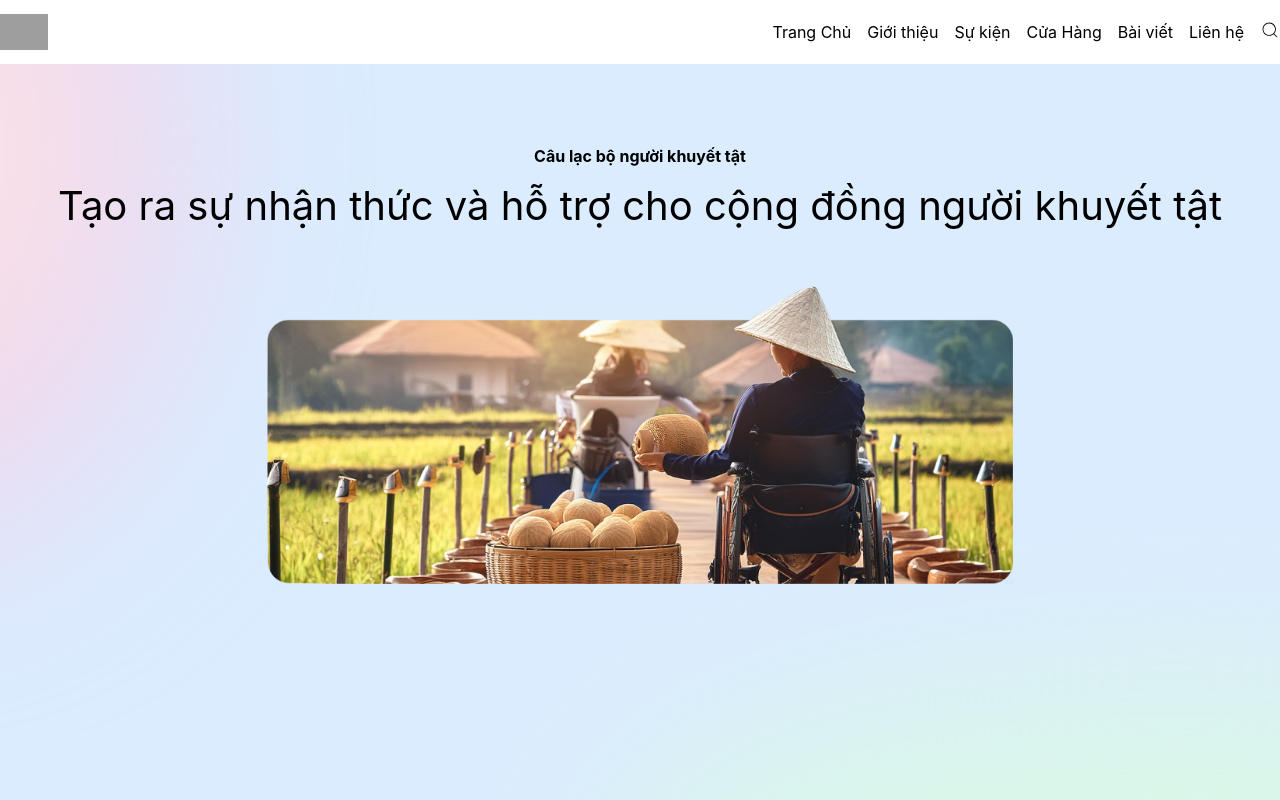
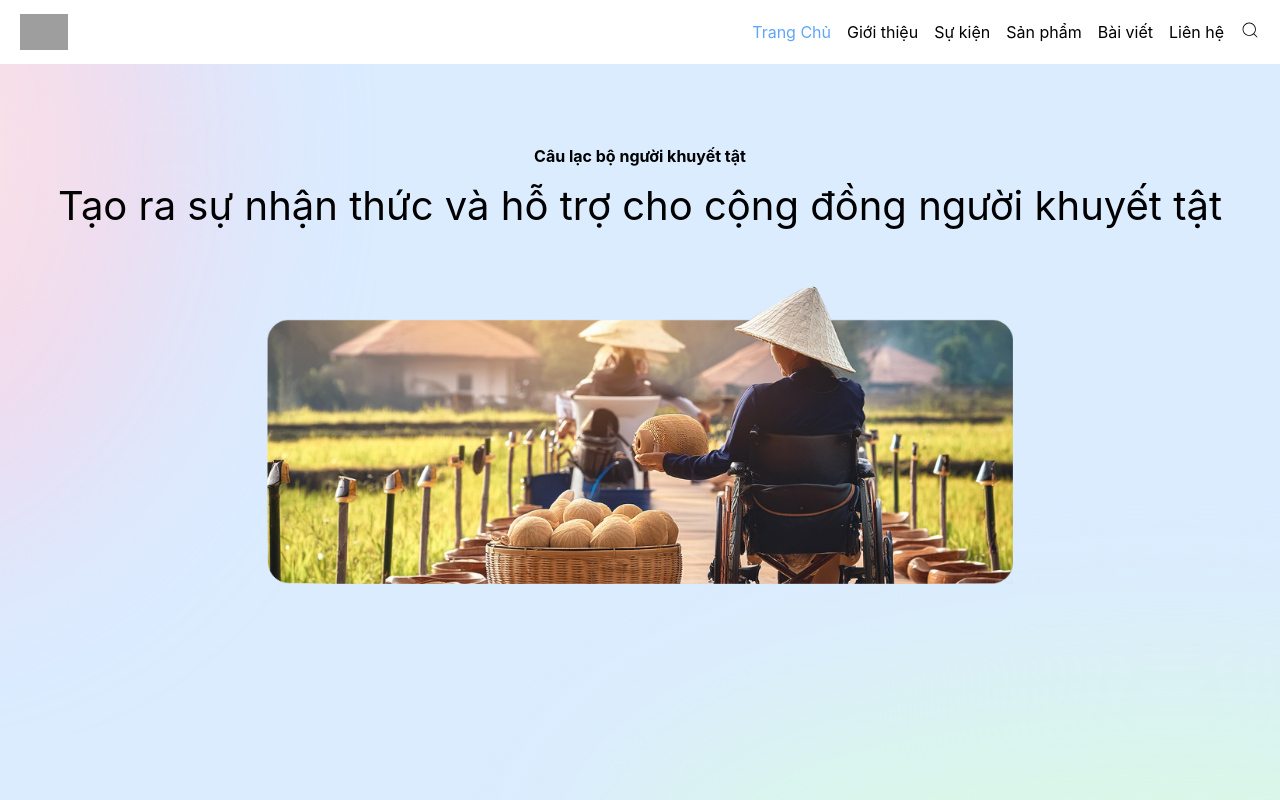
Before and after one commit to akiyamahaa/web-khuyet-tat, a React (Create React App) app: page / in a window 1280 px wide. Shown: the top 800 px of the page. Built offline with nearby package versions, Linux system fonts and the light colour scheme; grey boxes are pictures that could not be loaded.

Commit message:
responsive header and footer

```diff
--- a/package.json
+++ b/package.json
@@ -6,7 +6,8 @@
     "@craco/craco": "^7.1.0",
     "@emotion/react": "^11.11.4",
     "@emotion/styled": "^11.11.5",
-    "@mui/material": "^5.16.1",
+    "@mui/material": "^5.16.2",
+    "@mui/styled-engine-sc": "^6.0.0-alpha.18",
     "@react-icons/all-files": "^4.1.0",
     "@testing-library/jest-dom": "^5.14.1",
     "@testing-library/react": "^13.0.0",
@@ -24,6 +25,7 @@
     "react-lines-ellipsis": "^0.15.4",
     "react-router-dom": "^6.24.1",
     "react-scripts": "5.0.1",
+    "styled-components": "^6.1.11",
     "tailwindcss": "^3.4.4",
     "typescript": "^5.5.3",
     "web-vitals": "^2.1.0"
--- a/src/components/layout/Footer.tsx
+++ b/src/components/layout/Footer.tsx
@@ -4,8 +4,8 @@ function Footer() {
   return (
     <div style={{ backgroundColor: "#D7DEFE" }} >
       <div className=" flex justify-center ">
-        <div className="container flex justify-between items-center">
-          <div className="my-10">
+        <div className="container flex justify-between items-center max-md:flex-col">
+          <div className="my-10 ">
             <div className="text-3xl font-bold">LOGO</div>
             <div className="font-bold">Câu lạc bộ người khuyết tật</div>
           </div>
@@ -18,16 +18,16 @@ function Footer() {
       </div>
 
       <div
-        className="flex justify-center"
+        className="flex justify-center "
         style={{ borderTop: "1px solid #3758F9" }}
       >
-        <div className="container flex justify-between items-center my-8">
-          <div className="text-center font-bold">
+        <div className="container flex justify-between items-center my-8 max-md:flex-col ">
+          <p className="text-center font-bold max-md:text-right">
             © 2024 Cau lac bo nguoi khuyet tat
-          </div>
-          <div className="text-center font-bold ">
+          </p>
+          <p className="text-center font-bold ">
             Made with by Nguyen Van A
-          </div>
+          </p>
         </div>
       </div>
     </div>
--- /dev/null
+++ b/src/components/layout/Header.css
@@ -0,0 +1,62 @@
+/* styles.css */
+.navbar {
+  padding: 1rem;
+}
+
+.navbar ul {
+  list-style: none;
+  margin: 0;
+  padding: 0;
+  display: flex;
+  flex-wrap: wrap;
+}
+
+.navbar li {
+  margin: 0 0.5rem;
+}
+
+.navbar .active {
+  font-weight: bold;
+  color: rgb(109, 109, 231); /* Change this to your preferred active link color */
+}
+
+.navbar .dropdown-toggle {
+  background: none;
+  border: none;
+  cursor: pointer;
+}
+
+.navbar .dropdown-menu {
+  position: absolute;
+  top: 100%;
+  left: 0;
+  min-width: 10rem;
+  background-color: white;
+  box-shadow: 0 0.5rem 1rem rgba(0, 0, 0, 0.1);
+}
+
+.navbar .dropdown-menu li {
+  width: 100%;
+}
+
+.navbar .dropdown-menu li a {
+  display: block;
+  padding: 0.5rem 1rem;
+  text-decoration: none;
+  color: black;
+}
+
+.navbar .dropdown-menu li a:hover {
+  background-color: #f1f1f1;
+}
+
+@media (max-width: 768px) {
+  .navbar li {
+    margin: 0.5rem 0;
+  }
+
+  .navbar .dropdown-menu {
+    position: static;
+    box-shadow: none;
+  }
+}
--- a/src/components/layout/Header.tsx
+++ b/src/components/layout/Header.tsx
@@ -1,19 +1,68 @@
-import React from "react";
-import { Link } from "react-router-dom";
-import {
-  ABOUT_PATH,
-  ROOT,
-  INTRODUCTION_PATH,
-  ENVENT_PATH,
-  BLOG_PATH,
-  STORE_PATH,
-} from "@/routes/constant";
+import React, { useState } from "react";
+import { NavLink, useLocation } from "react-router-dom";
+// import "./Header.css";
 import { CiSearch } from "react-icons/ci";
 
 function Header() {
+  const location = useLocation();
+  const [dropdownOpen, setDropdownOpen] = useState(false);
+  // const dropdownRef = useRef(null);
+  const isActive = (path: string) => location.pathname === path;
+
+  const toggleDropdown = () => {
+    setDropdownOpen(!dropdownOpen);
+  };
+
+  // useEffect(() => {
+  //   document.addEventListener("mousedown", handleClickOutside);
+  //   return () => {
+  //     document.removeEventListener("mousedown", handleClickOutside);
+  //   };
+  // }, []);
   return (
     <div className="flex justify-center h-16">
-      <div className="container flex justify-between  items-center">
+      <div className="container flex justify-between  items-center md:px-5">
+        <div className="py-2 relative block md:hidden">
+          <button onClick={toggleDropdown} className="dropdown-toggle">
+            More
+          </button>
+          {dropdownOpen && (
+            <ul className="dropdown-menu absolute bg-white shadow-lg mt-2 py-2 w-48">
+              <li className={`py-2 ${isActive("/") ? "text-blue-400" : ""}`}>
+                <NavLink to="/">Trang Chủ</NavLink>
+              </li>
+              <li
+                className={`py-2 ${
+                  isActive("/introduction") ? "text-blue-400" : ""
+                }`}
+              >
+                <NavLink to="/introduction">Giới thiệu</NavLink>
+              </li>
+              <li
+                className={`py-2 ${isActive("/events") ? "text-blue-400" : ""}`}
+              >
+                <NavLink to="/events">Sự kiện</NavLink>
+              </li>
+              <li
+                className={`py-2 ${
+                  isActive("/products") ? "text-blue-400" : ""
+                }`}
+              >
+                <NavLink to="/products">Sản phẩm</NavLink>
+              </li>
+              <li
+                className={`py-2 ${isActive("/blog") ? "text-blue-400" : ""}`}
+              >
+                <NavLink to="/blog">Bài viết</NavLink>
+              </li>
+              <li
+                className={`py-2 ${isActive("/about") ? "text-blue-400" : ""}`}
+              >
+                <NavLink to="/about">Liên hệ</NavLink>
+              </li>
+            </ul>
+          )}
+        </div>
         <div>
           <img
             src="https://reactjs.org/logo-og.png"
@@ -21,33 +70,42 @@ function Header() {
             className="w-12 object-cover"
           />
         </div>
-        <ul className="flex gap-4">
-          <li className="py-2">
-            <Link to={ROOT}>Trang Chủ</Link>
+        <nav className="navbar flex max-md:hidden">
+          <ul className="gap-4 hidden md:flex">
+            <li className={`py-2 ${isActive("/") ? "text-blue-400" : ""}`}>
+              <NavLink to="/">Trang Chủ</NavLink>
             </li>
-          <li className="py-2">
-            {" "}
-            <Link to={INTRODUCTION_PATH}>Giới thiệu</Link>
+            <li
+              className={`py-2 ${
+                isActive("/introduction") ? "text-blue-400" : ""
+              }`}
+            >
+              <NavLink to="/introduction">Giới thiệu</NavLink>
             </li>
-          <li className="py-2">
-            {" "}
-            <Link to={ENVENT_PATH}>Sự kiện</Link>
+            <li
+              className={`py-2 ${isActive("/events") ? "text-blue-400" : ""}`}
+            >
+              <NavLink to="/events">Sự kiện</NavLink>
             </li>
-          <li className="py-2">
-            {" "}
-            <Link to={STORE_PATH}>Cửa Hàng</Link>
+            <li
+              className={`py-2 ${isActive("/products") ? "text-blue-400" : ""}`}
+            >
+              <NavLink to="/products">Sản phẩm</NavLink>
             </li>
-          <li className="py-2">
-            {" "}
-            <Link to={BLOG_PATH}>Bài viết</Link>
+            <li className={`py-2 ${isActive("/blog") ? "text-blue-400" : ""}`}>
+              <NavLink to="/blog">Bài viết</NavLink>
             </li>
-          <li className="py-2">
-            <Link to={ABOUT_PATH}>Liên hệ</Link>
+            <li className={`py-2 ${isActive("/about") ? "text-blue-400" : ""}`}>
+              <NavLink to="/about">Liên hệ</NavLink>
             </li>
             <li className="py-2 ">
               <CiSearch className="text-[20px]" />
             </li>
           </ul>
+        </nav>
+        <div className="py-2 block md:hidden">
+          <CiSearch className="text-[20px]" />
+        </div>
       </div>
     </div>
   );
```
Also changed, not shown: 1 other file (tests, documents, lock files or other folders). Lines whose indentation alone changed are shown as unchanged.
